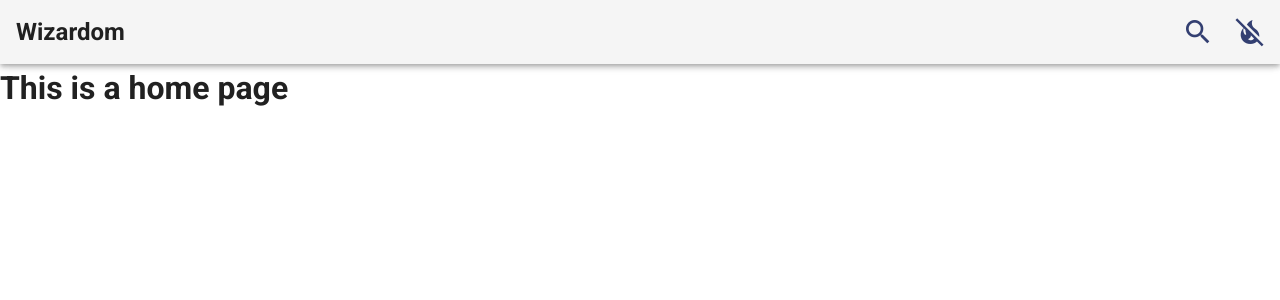
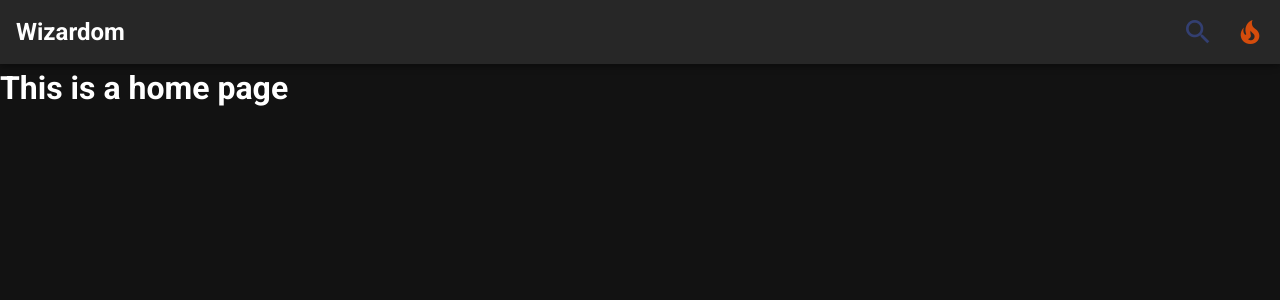
Before and after one commit to dilapitan/wizardom, a Vue app: page / in a window 1280 px wide. Both pictures are taken after a click on the button 1250 px from the left and 32 px from the top of the page. Shown: the top 300 px of the page. Built offline with nearby package versions, Linux system fonts and the light colour scheme.

Commit message:
Update toggle theme function

```diff
--- a/src/App.vue
+++ b/src/App.vue
@@ -6,8 +6,9 @@
       <v-btn icon color="primary" x-large>
         <v-icon>mdi-magnify</v-icon>
       </v-btn>
-      <v-btn @click="toggleTheme()" icon color="primary" x-large>
-        <v-icon>mdi-fire-off</v-icon>
+      <v-btn @click="toggleTheme()" icon color="accent" x-large>
+        <v-icon v-if="!$vuetify.theme.dark">mdi-fire-off</v-icon>
+        <v-icon v-else>mdi-fire</v-icon>
       </v-btn>
     </v-app-bar>
 
@@ -27,7 +28,7 @@ export default {
 
   methods: {
     toggleTheme() {
-      console.log('hello')
+      this.$vuetify.theme.dark = !this.$vuetify.theme.dark
     },
   },
 }
```
